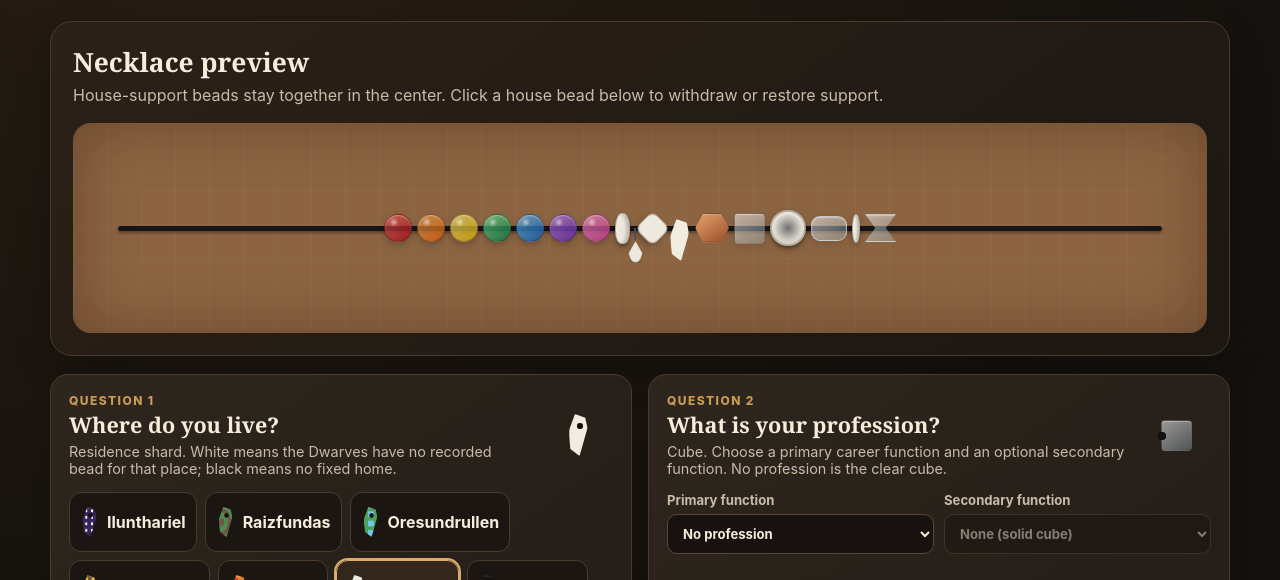
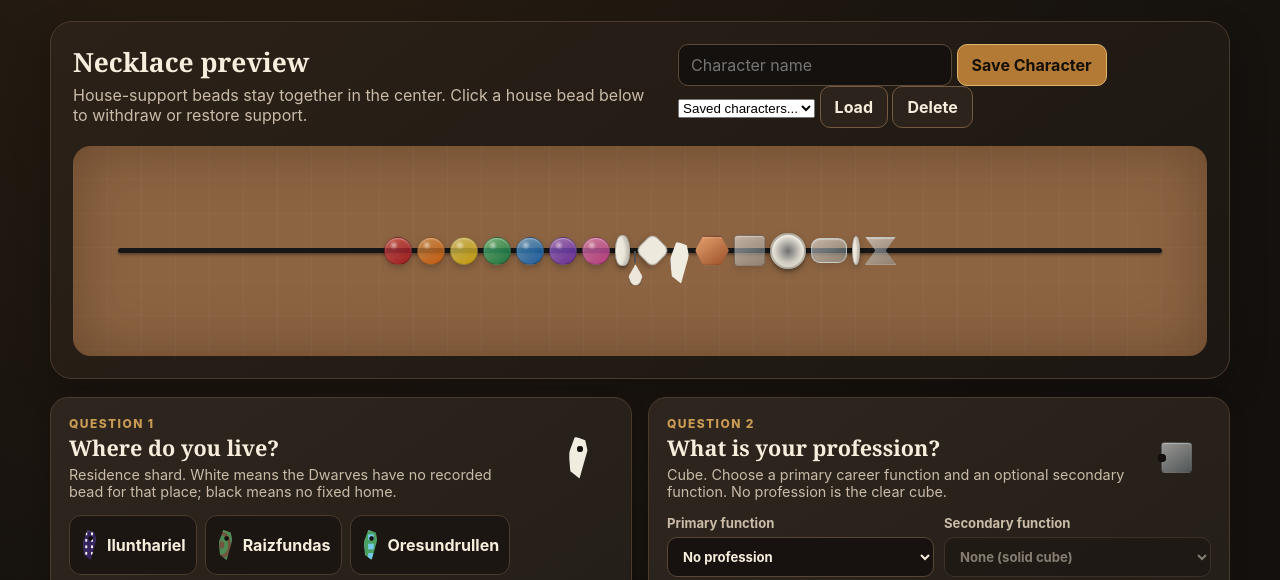
Before and after one commit to cooperme114/dwarven-bead-builder, a plain HTML site: page index.html in a window 1280 px wide. Shown: the part 210-790 px from the top of the page. Drawn offline with Linux system fonts and the light colour scheme.

Commit message:
Add character preset controls

```diff
--- a/index.html
+++ b/index.html
@@ -24,6 +24,15 @@
         <div>
           <h2 id="previewTitle">Necklace preview</h2>
           <p>House-support beads stay together in the center. Click a house bead below to withdraw or restore support.</p>
+        </div>
+        <div class="preset-controls">
+          <input id="characterName" aria-label="Character name" placeholder="Character name" />
+          <button id="savePreset" class="primary">Save Character</button>
+          <select id="savedPresets" aria-label="Saved characters">
+            <option value="">Saved characters...</option>
+          </select>
+          <button id="loadPreset">Load</button>
+          <button id="deletePreset">Delete</button>
         </div>
       </div>
       <div class="necklace-stage">
```
